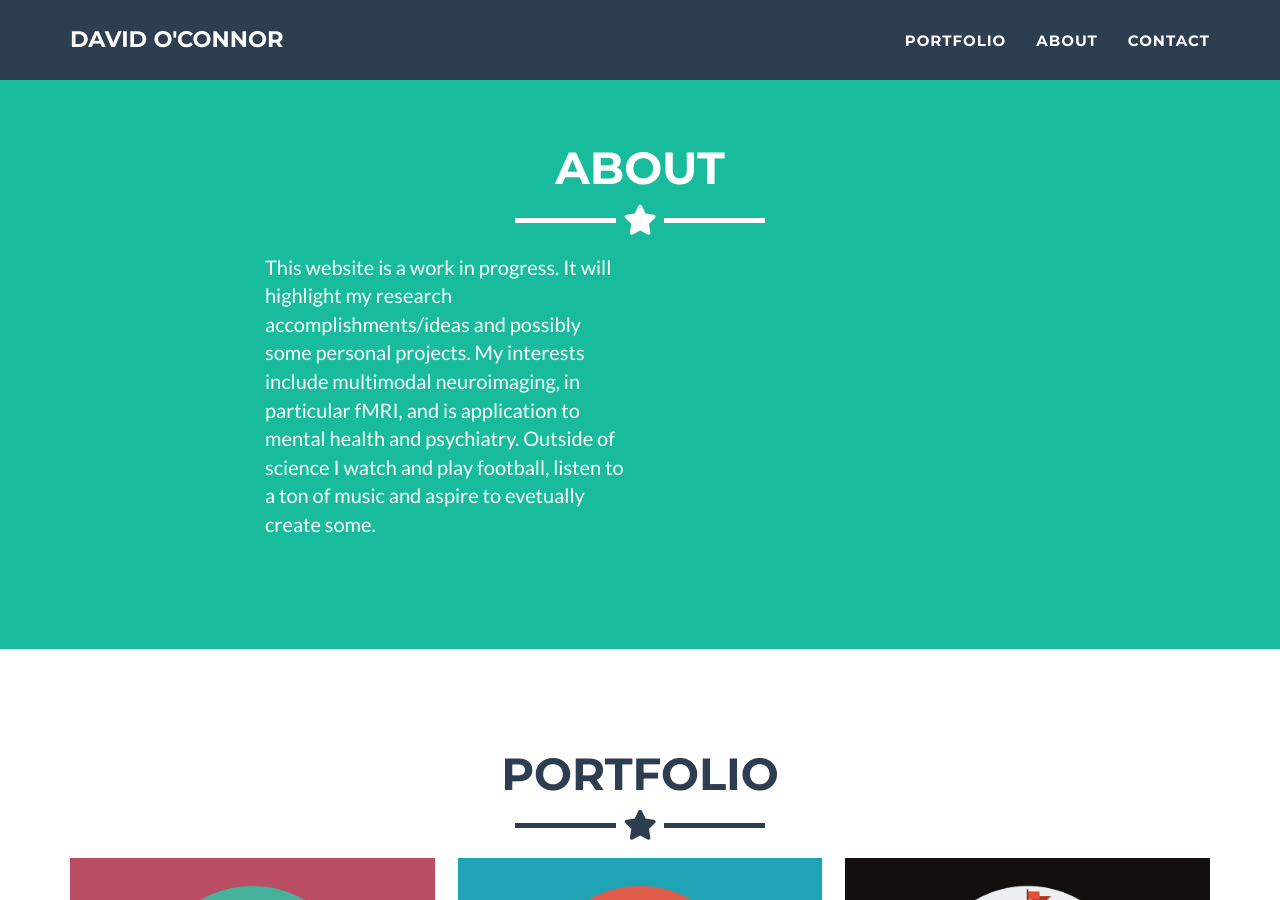
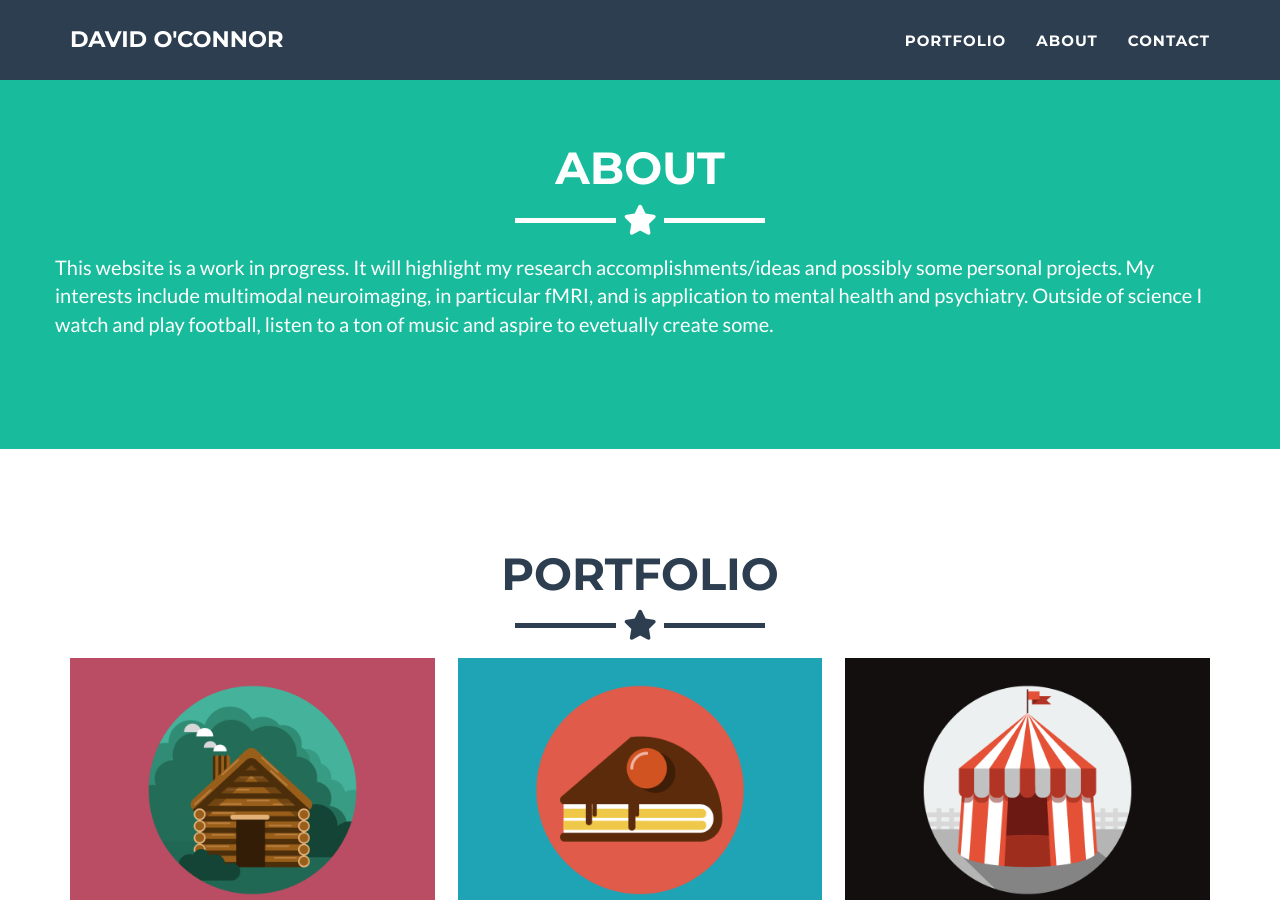
Before and after one commit to DaveOC90/daveoc90.github.io, a Jekyll site: the page built from _posts/2014-07-18-project-1.markdown, in a window 1280 px wide and 900 px high, scrolled down 707 px. Built offline with Jekyll 4.4.1, drawn with Linux system fonts in a browser that asks for light colours.

Commit message:
updating about section

```diff
--- a/_includes/about.html
+++ b/_includes/about.html
@@ -8,8 +8,7 @@
       </div>
     </div>
     <div class="row">
-      <div class="col-lg-4 col-lg-offset-2">
-        <p>This website is a work in progress. It will highlight my research accomplishments/ideas and possibly some personal projects. My interests include multimodal neuroimaging, in particular fMRI, and is application to mental health and psychiatry. Outside of science I watch and play football, listen to a ton of music and aspire to evetually create some.</p>
+      <p>This website is a work in progress. It will highlight my research accomplishments/ideas and possibly some personal projects. My interests include multimodal neuroimaging, in particular fMRI, and is application to mental health and psychiatry. Outside of science I watch and play football, listen to a ton of music and aspire to evetually create some.</p>
       </div>
     </div>
   </div>
```
